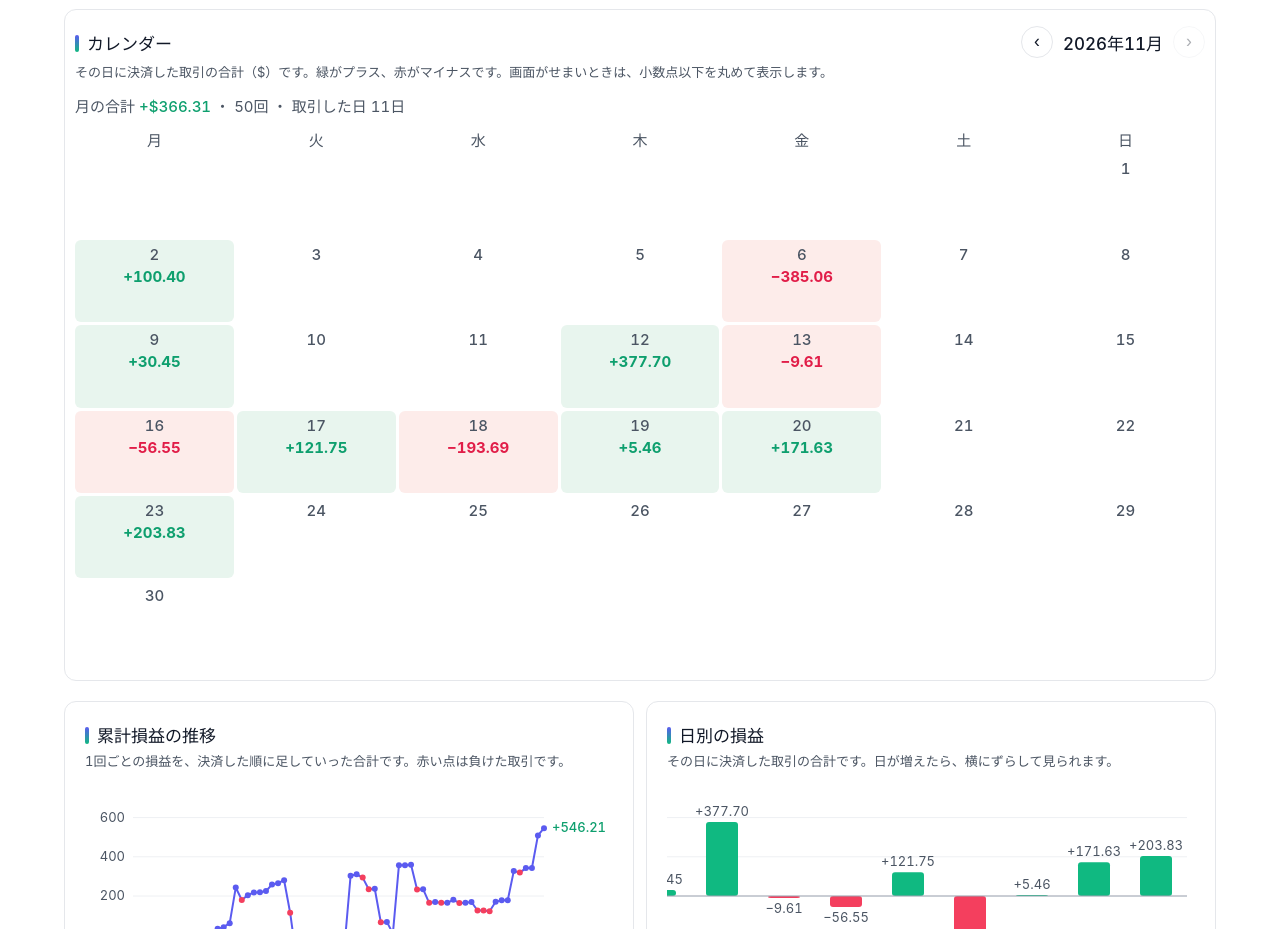
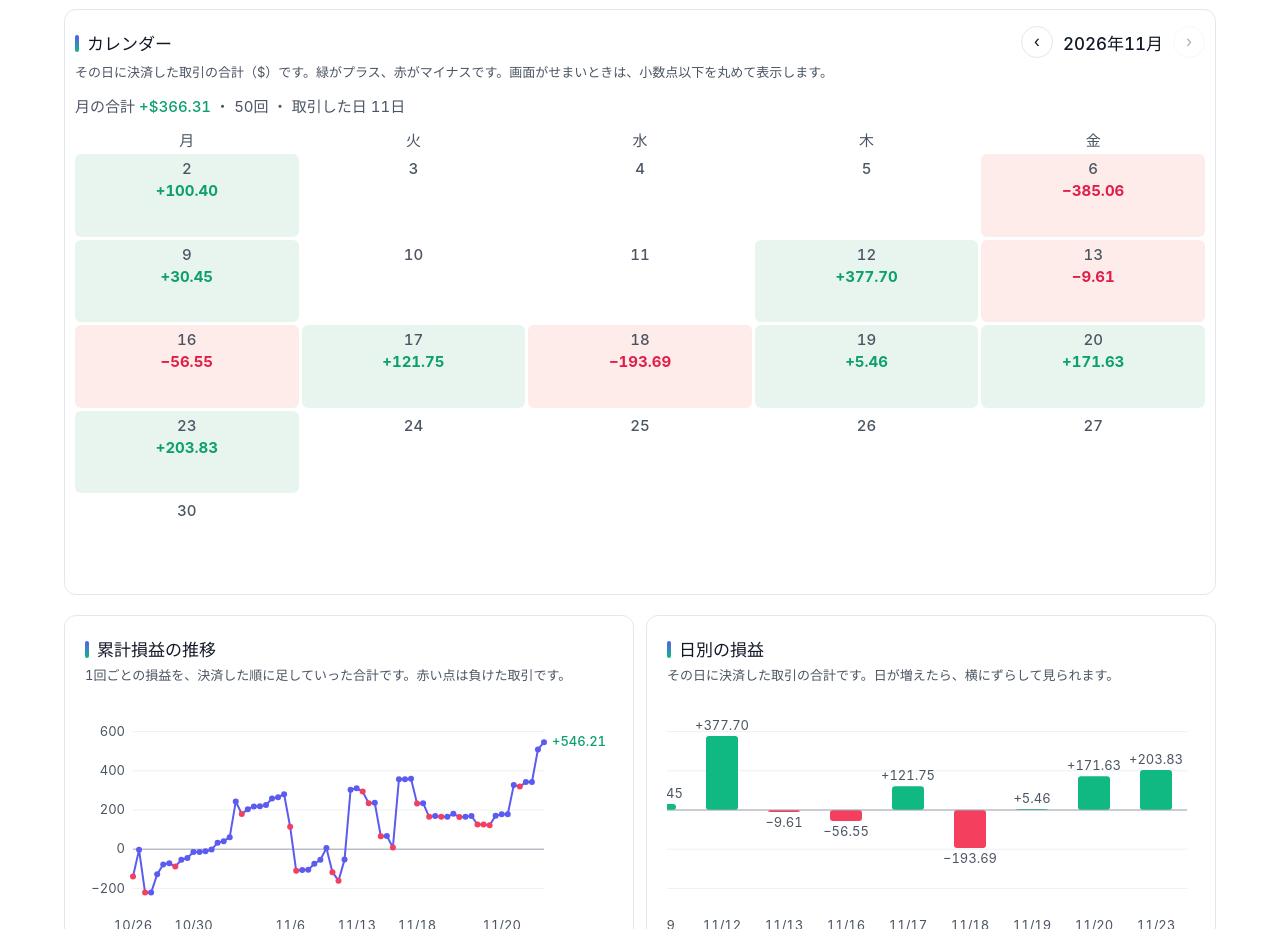
Before and after one commit to saloninsight365-create/gold-log-x7k2q9m4, a plain HTML site: page index.html in a window 1280 px wide. Shown: the part 1640-2569 px from the top of the page. Drawn offline with nearby package versions, Linux system fonts and the light colour scheme.

Commit message:
カレンダー：土日を非表示（月〜金のみ）
Co-Authored-By: Claude Sonnet 5.5 <noreply@anthropic.com>
Claude-Session: https://claude.ai/code/session_01HxS9YaEfLR2yPnioVsHz63

```diff
--- a/index.html
+++ b/index.html
@@ -106,7 +106,7 @@ body { margin: 0; background: #ffffff; }
 .lx-cal-total { min-height: 1.5em; margin-bottom: var(--cds-gap-md); font-size: var(--cds-font-size-body); color: var(--color-fg-muted); }
 .lx .lx-cal-total b { font-weight: 500; }
 #calendar-card { padding: var(--cds-pad-md) var(--cds-pad-sm); }
-.lx-cal-week, .lx-cal-grid { display: grid; grid-template-columns: repeat(7, minmax(0, 1fr)); gap: 3px; }
+.lx-cal-week, .lx-cal-grid { display: grid; grid-template-columns: repeat(5, minmax(0, 1fr)); gap: 3px; }
 .lx-cal-week { margin-bottom: 4px; text-align: center; font-size: var(--cds-font-size-body); font-weight: 500; color: var(--color-fg-muted); }
 .lx-cal-grid { min-height: 12rem; }
 .lx-day { min-height: 4.4rem; padding: 6px 2px; border-radius: 6px; display: flex; flex-direction: column; align-items: center; gap: 4px; }
@@ -260,7 +260,7 @@ body { margin: 0; background: #ffffff; }
     </div>
     <p class="lx-sub">その日に決済した取引の合計（$）です。緑がプラス、赤がマイナスです。画面がせまいときは、小数点以下を丸めて表示します。</p>
     <div class="lx-cal-total" data-draw="cal_total" data-source="monthly"></div>
-    <div class="lx-cal-week" aria-hidden="true"><span>月</span><span>火</span><span>水</span><span>木</span><span>金</span><span>土</span><span>日</span></div>
+    <div class="lx-cal-week" aria-hidden="true"><span>月</span><span>火</span><span>水</span><span>木</span><span>金</span></div>
     <div class="lx-cal-grid dash-skeleton" id="calendar-grid" data-draw="cal_grid" data-source="daily"></div>
   </section>
 
@@ -921,16 +921,21 @@ dash.draw('cal_grid', (el) => {
   const m = curMonth();
   if (g.status !== 'ok' || !m) return;
   const [y, mo] = m.split('-').map(Number);
-  const lead = (new Date(Date.UTC(y, mo - 1, 1)).getUTCDay() + 6) % 7;
-  const days = new Date(Date.UTC(y, mo, 0)).getUTCDate();
+    const days = new Date(Date.UTC(y, mo, 0)).getUTCDate();
   const byDate = new Map(g.data.map((r) => [r.date, r]));
-  const narrow = (el.clientWidth - 18) / 7 < 62;
-  for (let i = 0; i < lead; i++) {
-    const blank = document.createElement('div');
-    blank.className = 'lx-day-blank';
-    el.append(blank);
-  }
+  const narrow = (el.clientWidth - 12) / 5 < 62;
+  let started = false;
   for (let d = 1; d <= days; d++) {
+    const wd = (new Date(Date.UTC(y, mo - 1, d)).getUTCDay() + 6) % 7;
+    if (wd >= 5) continue;
+    if (!started) {
+      started = true;
+      for (let i = 0; i < wd; i++) {
+        const blank = document.createElement('div');
+        blank.className = 'lx-day-blank';
+        el.append(blank);
+      }
+    }
     const r = byDate.get(m + '-' + String(d).padStart(2, '0'));
     const cell = document.createElement('div');
     cell.className = 'lx-day' + (r ? (r.profit > 0 ? ' lx-day-pos' : r.profit < 0 ? ' lx-day-neg' : ' lx-day-flat') : '');
```
